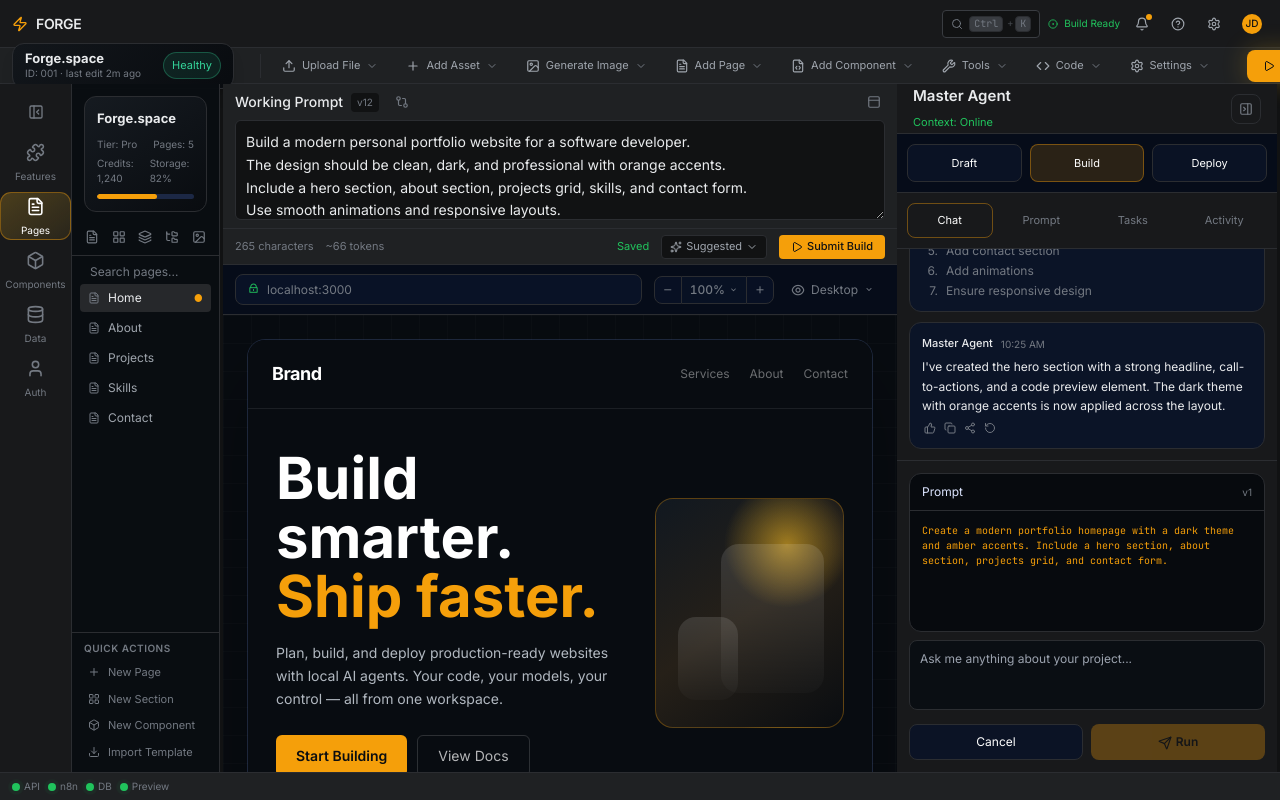
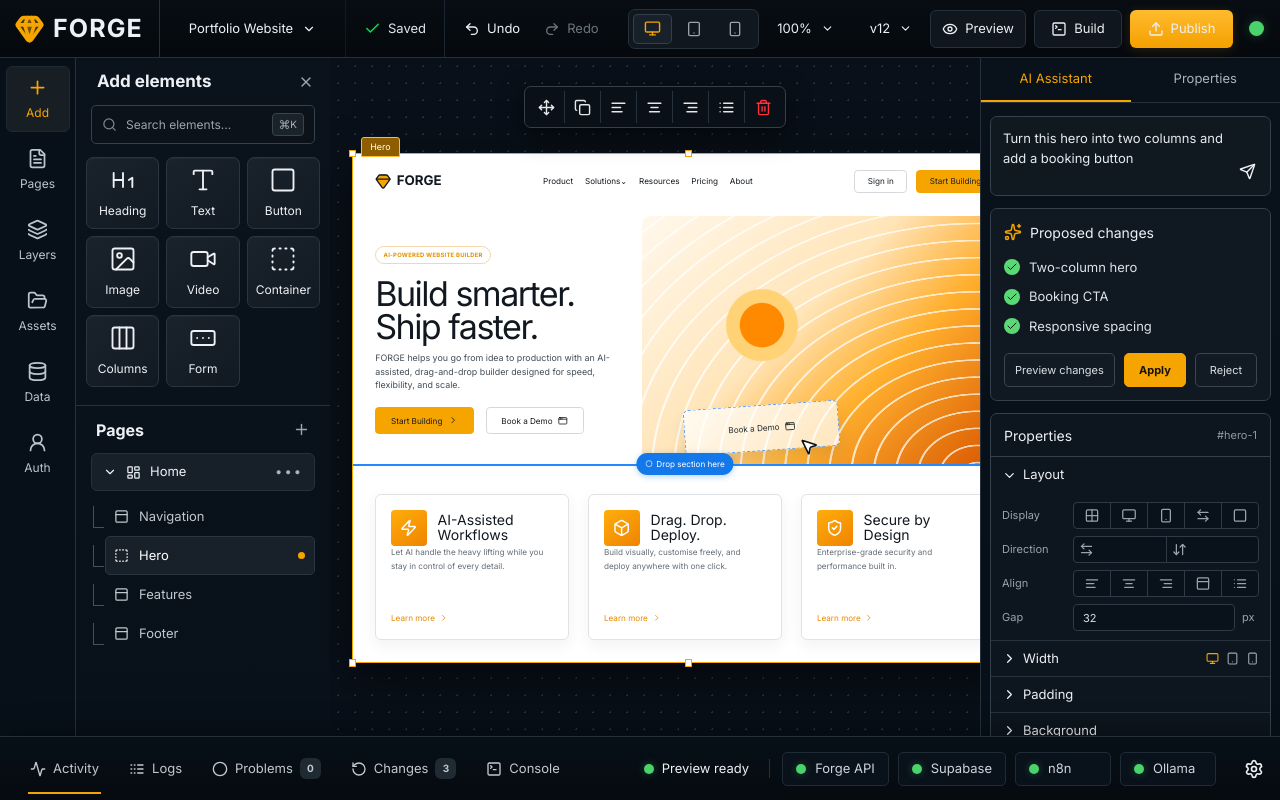
Before and after one commit to DFPAtlas/readdy-cdd678, a React (Vite) app: page /projects/1/sandbox in a window 1280 px wide. Built offline with nearby package versions, Linux system fonts and the light colour scheme.

Commit message:
feat(sandbox): route sandbox to concept editor

```diff
--- a/src/pages/projects/sandbox/page.tsx
+++ b/src/pages/projects/sandbox/page.tsx
@@ -1,24 +1,5 @@
-import SandboxLayout from '@/layouts/SandboxLayout';
-import { ProjectToolbar } from '@/components/sandbox/ProjectToolbar';
-import { WorkingPrompt } from '@/components/sandbox/WorkingPrompt';
-import { SandboxPreview } from '@/components/sandbox/SandboxPreview';
-import { LeftProjectPanel } from '@/components/sandbox/LeftProjectPanel';
-import { MasterAgentPanel } from '@/components/sandbox/MasterAgentPanel';
-import { BuildActivityDrawer } from '@/components/sandbox/BuildActivityDrawer';
+import ForgeSandbox from './ConceptSandbox';
 
 export default function SandboxPage() {
-  return (
-    <SandboxLayout
-      toolbar={<ProjectToolbar />}
-      leftPanel={<LeftProjectPanel />}
-      mainContent={
-        <>
-          <WorkingPrompt />
-          <SandboxPreview />
-        </>
-      }
-      rightPanel={<MasterAgentPanel />}
-      bottomDrawer={<BuildActivityDrawer />}
-    />
-  );
+  return <ForgeSandbox />;
 }
```
